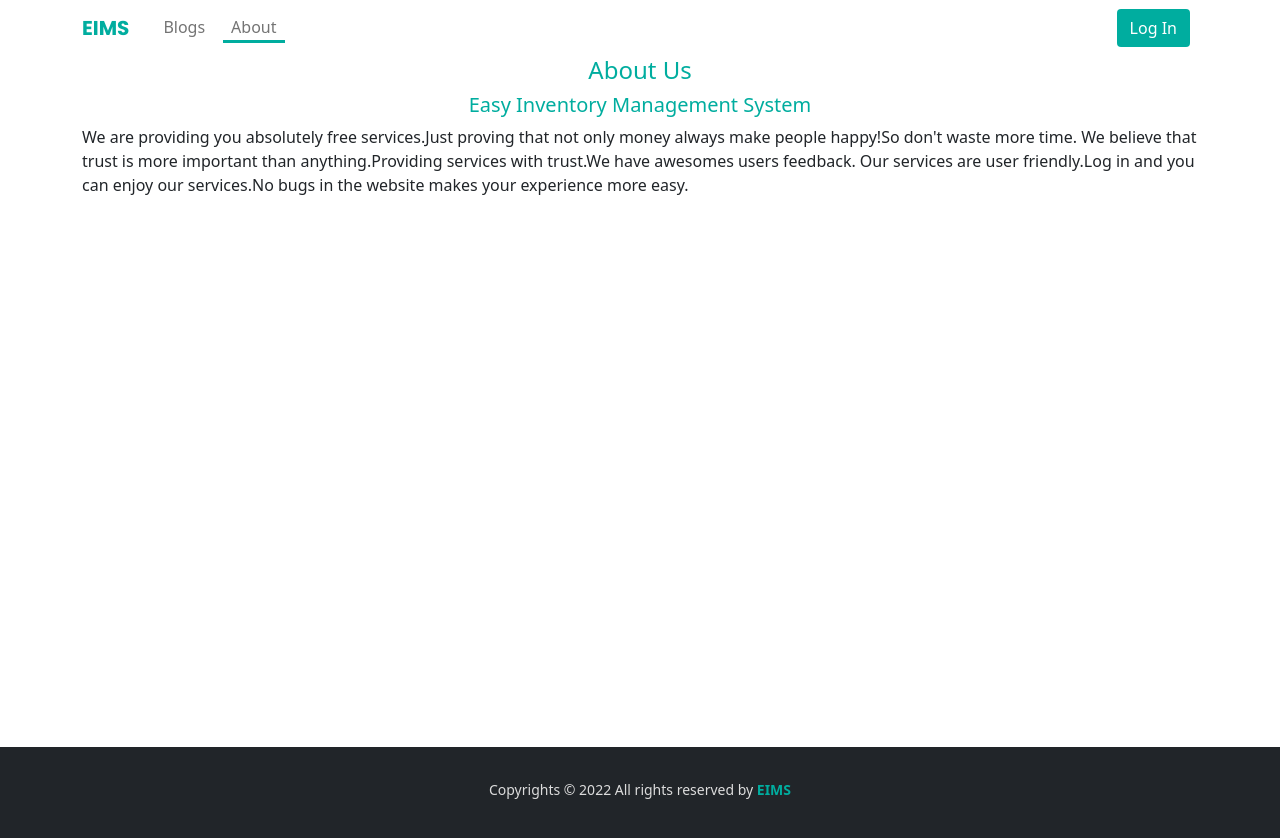
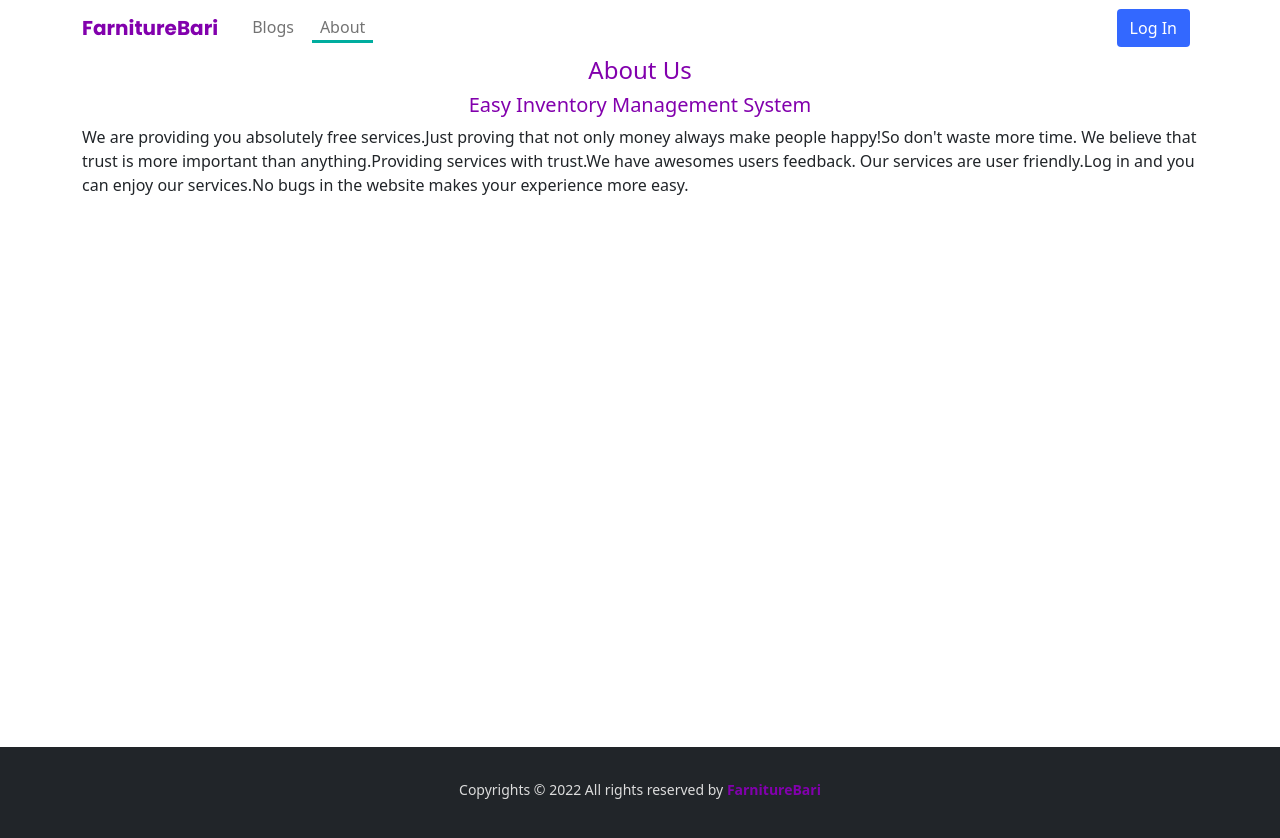
Before and after one commit to ZH-Jihan/warehouse-management-client-side, a React (Create React App) app: page /about in a window 1280 px wide. Shown: the top 838 px of the page. Built offline with nearby package versions, Linux system fonts and the light colour scheme; no server answers; a web font is replaced by a local one.

Commit message:
add service

```diff
--- a/src/componets/Banner/Banner.css
+++ b/src/componets/Banner/Banner.css
@@ -1,14 +1,14 @@
 .common-color {
-  color: #00ad9f;
+  color: #8200ad;
 }
 .container a button {
   font-weight: 500;
   color: white;
-  background-color: #00ad9f;
+  background-color: #0043ffcc;
 }
 .banner h2 {
-  font-family: 'Macondo', cursive;
-  font-family: 'Poppins', sans-serif;
+  font-family: "Macondo", cursive;
+  font-family: "Poppins", sans-serif;
 }
 .banner p {
   font-family: "Macondo", cursive;
--- a/src/componets/Banner/Banner.js
+++ b/src/componets/Banner/Banner.js
@@ -10,8 +10,8 @@ const Banner = () => {
         <div className="col-12 col-sm-12 col-md-6 col-lg-6 ">
           <h2 className="common-color">
             {" "}
-            Easy Inventory <br />
-            Management System
+            Inventory <br />
+            Management
           </h2>
           <p>
             We are providing you the easiest way to manage your inventories with
--- a/src/componets/Footer/Footer.js
+++ b/src/componets/Footer/Footer.js
@@ -1,4 +1,3 @@
-import { FontAwesomeIcon } from "@fortawesome/react-fontawesome";
 import React from "react";
 import "./Footer.css";
 const Footer = () => {
@@ -10,7 +9,7 @@ const Footer = () => {
       <p>
         <small>
           Copyrights &copy; {year} All rights reserved by{" "}
-          <b className="common-color">EIMS</b>{" "}
+          <b className="common-color">FarnitureBari</b>{" "}
         </small>
       </p>
     </footer>
--- a/src/componets/Header/Header.js
+++ b/src/componets/Header/Header.js
@@ -6,9 +6,9 @@ import { Container, Nav, Navbar } from "react-bootstrap";
 import { useAuthState } from "react-firebase-hooks/auth";
 import { Link } from "react-router-dom";
 import auth from "../../firebase.init";
-
 import CustomLink from "../CustomLink/CustomLink";
 import "./Header.css";
+
 const Header = () => {
   const [user] = useAuthState(auth);
   const handleSignOut = () => {
@@ -19,7 +19,7 @@ const Header = () => {
       <Navbar collapseOnSelect expand="lg">
         <Container>
           <Navbar.Brand as={Link} to="/">
-            <span className="common-color company-logo">EIMS</span>
+            <span className="common-color company-logo">FarnitureBari</span>
           </Navbar.Brand>
           <Navbar.Toggle aria-controls="responsive-navbar-nav" />
           <Navbar.Collapse id="responsive-navbar-nav">
--- a/src/componets/LogIn/LogIn.js
+++ b/src/componets/LogIn/LogIn.js
@@ -87,7 +87,7 @@ const LogIn = () => {
       {errorElement}
       <Link
         to="/register"
-        className="common-color pe-auto text-decoration-none link-danger"
+        className="common-color pe-auto text-decoration-none text-danger"
       >
         I don't have an account
       </Link>{" "}
--- a/src/componets/WhyUs/WhyUs.js
+++ b/src/componets/WhyUs/WhyUs.js
@@ -4,7 +4,7 @@ import WhyUsDetails from "../WhyUsDetails/WhyUsDetails";
 const WhyUs = () => {
   const [services, setServices] = useState([]);
   useEffect(() => {
-    fetch("https://thawing-dawn-14943.herokuapp.com/services")
+    fetch("https://secret-coast-30912.herokuapp.com/service")
       .then((res) => res.json())
       .then((data) => setServices(data));
   }, []);
@@ -14,7 +14,7 @@ const WhyUs = () => {
       <div className="container">
         <div className="row g-2 mt-3">
           {services.map((service) => (
-            <WhyUsDetails key={service.id} service={service}></WhyUsDetails>
+            <WhyUsDetails key={service._id} service={service}></WhyUsDetails>
           ))}
         </div>
       </div>
```
